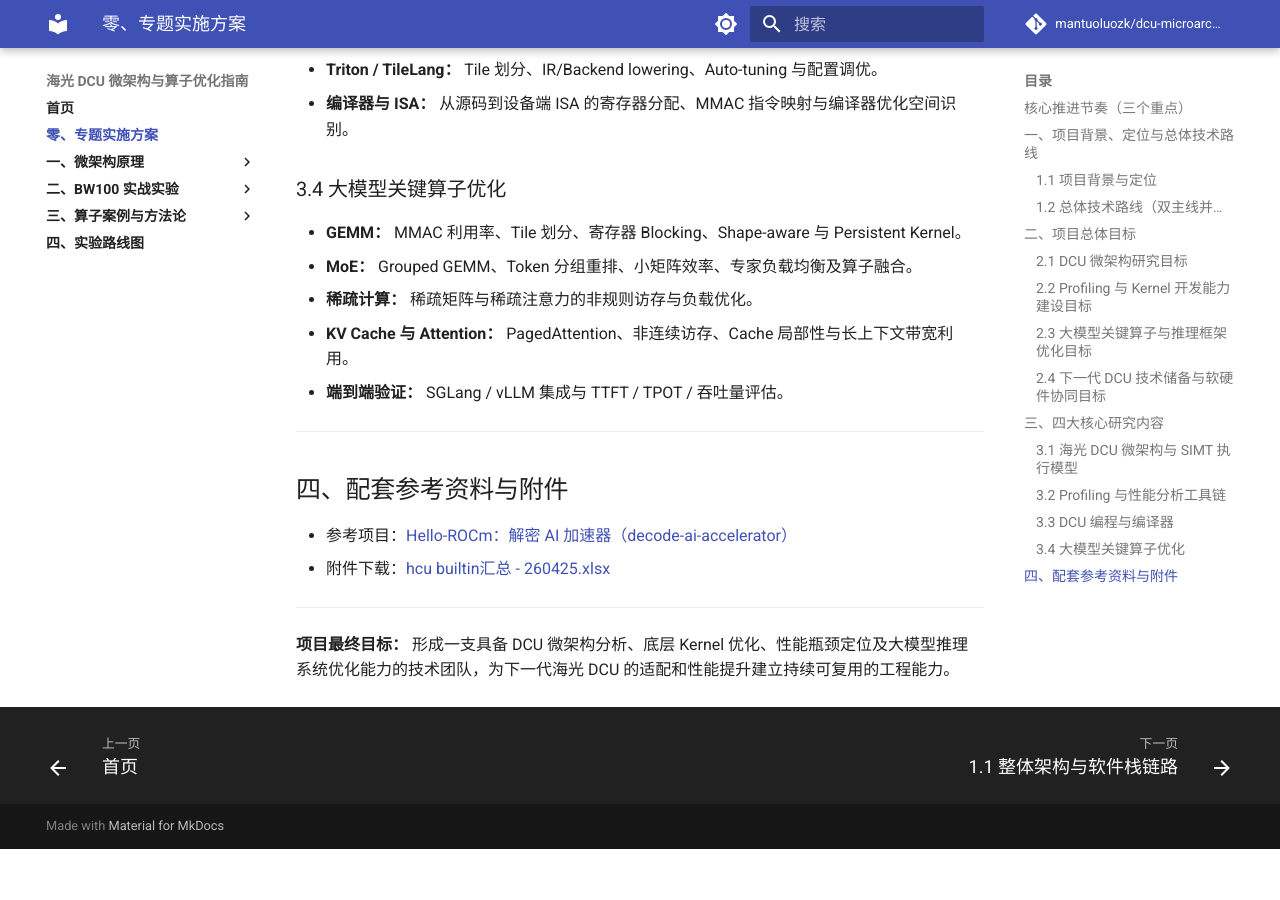
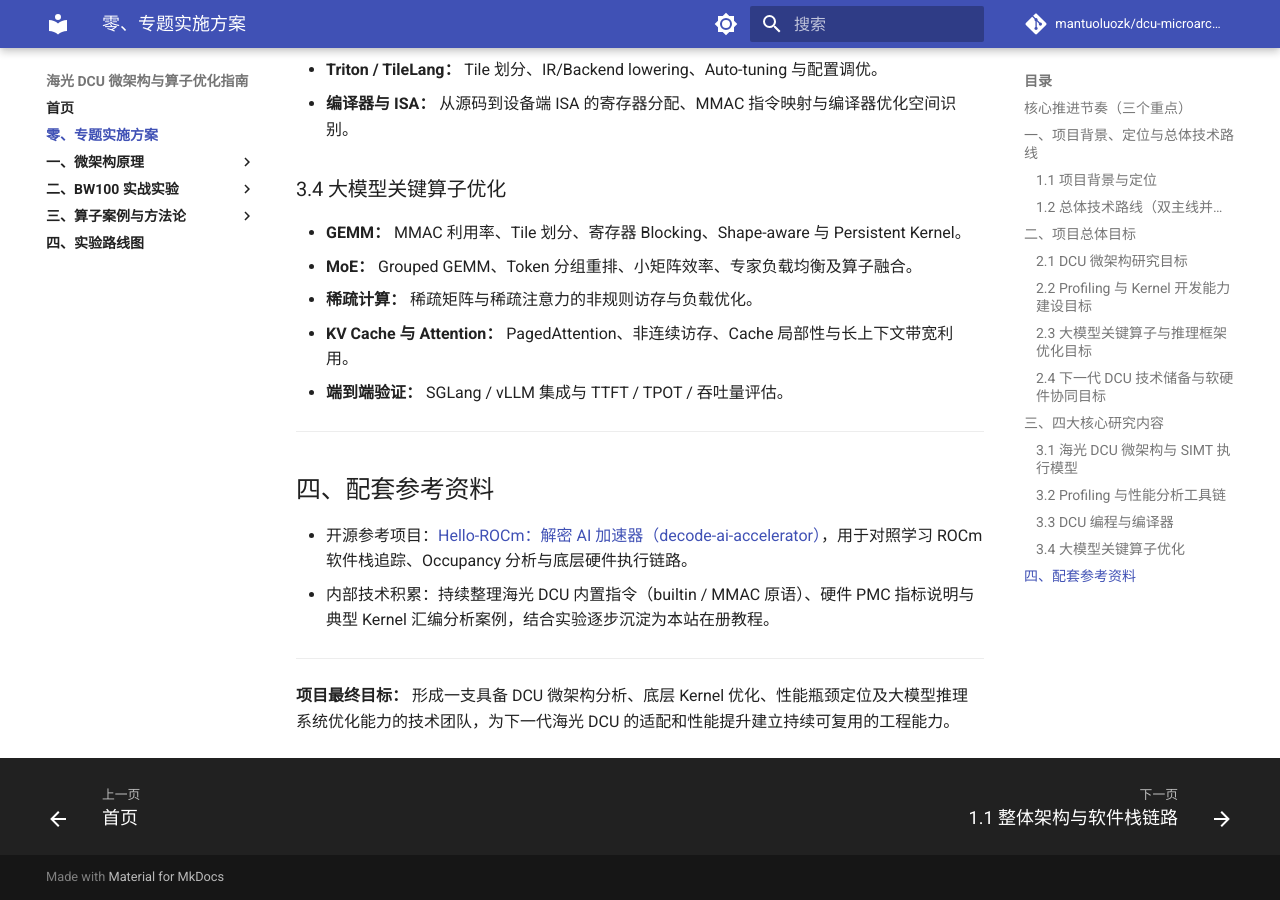
Before and after one commit to mantuoluozk/dcu-microarch-guide, an MkDocs documentation site: the page built from docs/00-plan/research-plan.md, in a window 1280 px wide and 900 px high, scrolled down 2847 px. Built offline with MkDocs 1.6.1 and Material for MkDocs 9.7.7, drawn with Linux system fonts in a browser that asks for light colours; comment, search, counter and statistics services are not loaded; before the commit the page ends 3696 px from its top, so only the background shows below that.

Commit message:
docs: remove xlsx attachment and express builtin reference in text

```diff
--- a/docs/00-plan/research-plan.md
+++ b/docs/00-plan/research-plan.md
@@ -87,10 +87,10 @@ DCU 微架构学习与分析 → GPU Kernel 编程与性能建模 → 关键算
 
 ---
 
-## 四、配套参考资料与附件
+## 四、配套参考资料
 
-- 参考项目：[Hello-ROCm：解密 AI 加速器（decode-ai-accelerator）](https://datawhalechina.github.io/hello-rocm/zh/03-infra/decode-ai-accelerator)
-- 附件下载：[hcu builtin汇总 - 260425.xlsx](../assets/files/hcu%20builtin汇总%20-%20260425.xlsx)
+- 开源参考项目：[Hello-ROCm：解密 AI 加速器（decode-ai-accelerator）](https://datawhalechina.github.io/hello-rocm/zh/03-infra/decode-ai-accelerator)，用于对照学习 ROCm 软件栈追踪、Occupancy 分析与底层硬件执行链路。
+- 内部技术积累：持续整理海光 DCU 内置指令（builtin / MMAC 原语）、硬件 PMC 指标说明与典型 Kernel 汇编分析案例，结合实验逐步沉淀为本站在册教程。
 
 ---
 
```
Also changed, not shown: docs/index.md (+1 -1 lines), 1 other file.
